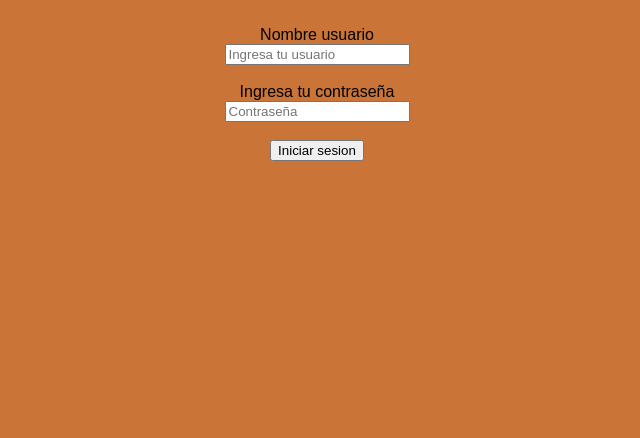
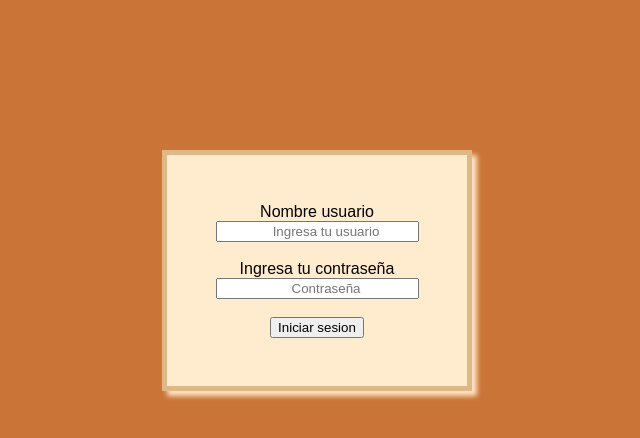
Before and after one commit to EmilianoCruz/ProyectoWeb, a PHP site: page /login.php in a window 1280 px wide. Shown: the top 438 px of the page, without its empty margins (323-963 px from the left). Run offline with PHP 8.4, Linux system fonts and the light colour scheme.

Commit message:
Estilos del login

```diff
--- a/estilos.css
+++ b/estilos.css
@@ -37,3 +37,30 @@ body{
 .opciones:hover{
     background: peru;
 }
+
+
+body{
+    background: rgb(202, 116, 55);
+    text-align: center;
+}
+button:hover{
+    background: brown;
+}
+
+.ventana{
+    background: blanchedalmond;
+    text-align: center;
+    border: 5px solid burlywood /* borde tamaño y color; */;
+    box-shadow: 5px 5px 5px bisque;
+    width: 300px;
+    margin-left: auto;
+    margin-right: auto;
+    margin-top: 150px;
+    padding-top: 30px;
+    padding-bottom: 30px;
+}
+
+.tamaño{
+    padding-left: 20px;
+    text-align: center;
+}
```
